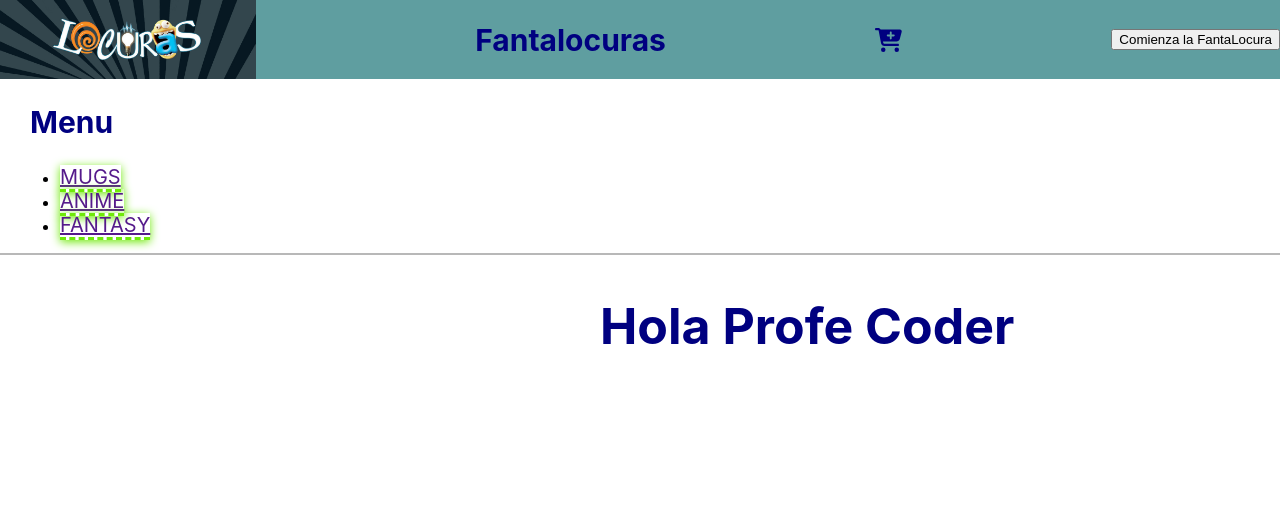
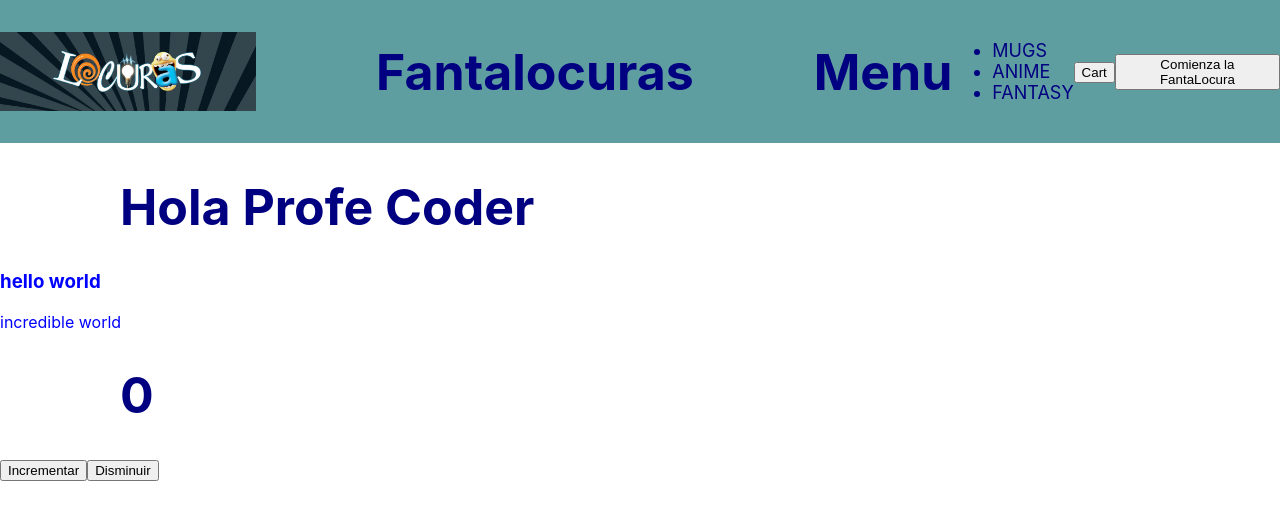
Before and after one commit to Mariangel86/fantalocuras-antequera, a React (Create React App) app: page / in a window 1280 px wide. Shown: the top 520 px of the page. Built offline with nearby package versions, Linux system fonts and the light colour scheme.

Commit message:
changes of tuesday

```diff
--- a/package.json
+++ b/package.json
@@ -3,6 +3,8 @@
   "version": "0.1.0",
   "private": true,
   "dependencies": {
+    "@emotion/react": "^11.9.3",
+    "@emotion/styled": "^11.9.3",
     "@fortawesome/fontawesome-svg-core": "^6.1.1",
     "@fortawesome/free-regular-svg-icons": "^6.1.1",
     "@fortawesome/free-solid-svg-icons": "^6.1.1",
@@ -13,8 +15,10 @@
     "@testing-library/user-event": "^13.5.0",
     "react": "^18.2.0",
     "react-dom": "^18.2.0",
+    "react-icons": "^4.4.0",
     "react-scripts": "5.0.1",
     "reactstrap": "^9.1.1",
+    "styled-components": "^5.3.6",
     "web-vitals": "^2.1.4"
   },
   "scripts": {
--- a/src/App.js
+++ b/src/App.js
@@ -1,13 +1,20 @@
+import React from 'react';
 import './App.css';
 import Header from './componentes/Header';
 import NavBar from './componentes/NavBar';
+import ContadorFuncional from './componentes/ContadorFuncional';
+import ItemLista from './componentes/ItemListContainer';
 
 const App = () => {
+
+//const locunum = 5;
+
   return (
     <div className='App'>
+      <NavBar/>
       <Header/>
-      <NavBar/>
-      <h2>Hola Profe Coder</h2>
+      <ItemLista/>
+      <ContadorFuncional />
     </div>
   );
 }
--- /dev/null
+++ b/src/componentes/Cartwidget.js
@@ -0,0 +1,11 @@
+import React from "react"
+
+const Carrito=()=>{
+    return(
+        <div>
+        <button>Cart</button>
+        </div>
+    );
+}
+
+export default Carrito
--- /dev/null
+++ b/src/componentes/ContadorFuncional.js
@@ -0,0 +1,22 @@
+import React, {useState} from "react";
+
+const ContadorFuncional= () => {
+
+    const [Contador, cambiarContador] = useState  (0);
+    const incrementar = function() { cambiarContador(Contador + 1); };
+    const disminuir = function() { cambiarContador(Contador - 1); };
+
+
+    return (
+
+        <>
+        <h1>{Contador}</h1>
+
+        <button onClick = {incrementar}>Incrementar</button>
+        <button onClick = {disminuir}>Disminuir</button>
+
+        </>
+    )
+}
+
+export default ContadorFuncional;
--- a/src/componentes/Header.css
+++ b/src/componentes/Header.css
@@ -1,32 +1,6 @@
-header {
-	display: flex;
-	justify-content: space-between;
-    align-items: center;
-    color: navy;
-    font-size:x-large;
-    background-color: cadetblue;
-}
-img {
-    width: 20%;
-}
-nav {
-    display: 'flex';
-    padding: 0 20px;
-    border-bottom: 2px solid #b8b8b8;
-}
-a{
-	font-size: 20px;
-    box-shadow:0px 2px 10px #6ee909;
-    border-bottom: 3px dashed #6ee909;
-}
 
-h2{
-    margin-left: 600px;
+h1{
+    margin-left: 120px;
     color: navy;
     font-size: 50px;
 }
-h1{
-    margin-left: 10px;
-    color: navy;
-    font-size: 30px;
-}
--- a/src/componentes/Header.js
+++ b/src/componentes/Header.js
@@ -1,22 +1,12 @@
 import React from 'react';
-import Logo from '../assets/Locuraslogo.jpg';
-import { FontAwesomeIcon } from '@fortawesome/react-fontawesome';
-import {faCartPlus,} from '@fortawesome/free-solid-svg-icons';
-import './Header.css'
-import { Alert } from 'reactstrap';
+import './Header.css';
+
 const Header = () => {
   return (
-    <Alert>
-    <header>
-    <img src= {Logo} alt='Logo'/>
-        <h1>Fantalocuras</h1>
+    <>
+   <h1>Hola Profe Coder</h1>
 
-        <FontAwesomeIcon icon ={faCartPlus}/>
-        <button className='header__button'>
-            Comienza la FantaLocura
-            </button>
-    </header>
-    </Alert>
+    </>
   );
 }
 
--- /dev/null
+++ b/src/componentes/ItemListContainer.js
@@ -0,0 +1,19 @@
+import React from "react";
+import styled from "styled-components";
+
+const ItemLista = ()=> {
+return(
+    <ContenedorLista >
+        <h3>hello world</h3>
+        <p> incredible world</p>
+    </ContenedorLista >
+);
+}
+
+const ContenedorLista = styled.div`
+    {color: blue;
+    width: 100%;
+    box-sizing: border-box;
+    }`
+
+export default ItemLista;
--- /dev/null
+++ b/src/componentes/NavBar.css
@@ -0,0 +1,11 @@
+nav {
+    display: flex;
+	justify-content: space-between;
+    align-items: center;
+    color: navy;
+    font-size:large;
+    background-color: cadetblue;
+}
+img {
+    width: 20%;
+}
--- a/src/componentes/NavBar.js
+++ b/src/componentes/NavBar.js
@@ -1,27 +1,34 @@
-import React from "react"
-import './Header.css'
-import { Alert } from "reactstrap"
+import React from "react";
+import './NavBar.css';
+import Logo from '../assets/Locuraslogo.jpg';
+import Carrito from "./Cartwidget";
+
 const NavBar = () => {
 
     return (
-        <Alert>
+
 <nav>
-    <h1>Menu</h1>
-      <ul>
-           <li>
-            <a href=''> MUGS</a>
-            </li>
-            <li>
-            <a href=''> ANIME</a>
-            </li>
-            <li>
-            <a href=''> FANTASY</a>
-            </li>
+    <img src= {Logo} alt='Logo'/>
 
-            </ul>
+        <h1>Fantalocuras</h1>
+
+
+     <h1>Menu</h1>
+
+        <ul>
+            <li>MUGS</li>
+            <li>ANIME</li>
+            <li>FANTASY </li>
+
+         </ul>
+
+        <Carrito/>
+
+        <button className='header__button'>
+            Comienza la FantaLocura
+            </button>
         </nav>
-        </Alert>
-        )
+        );
 
     }
 
--- a/src/index.js
+++ b/src/index.js
@@ -3,12 +3,10 @@ import ReactDOM from 'react-dom/client';
 import './index.css';
 import App from './App';
 import reportWebVitals from './reportWebVitals';
-import {Alert} from 'reactstrap'
 
 const root = ReactDOM.createRoot(document.getElementById('root'));
 root.render(
   <React.StrictMode>
-    <Alert/>
     <App />
   </React.StrictMode>
 );
```
Also changed, not shown: 1 other file (tests, documents, lock files or other folders).
